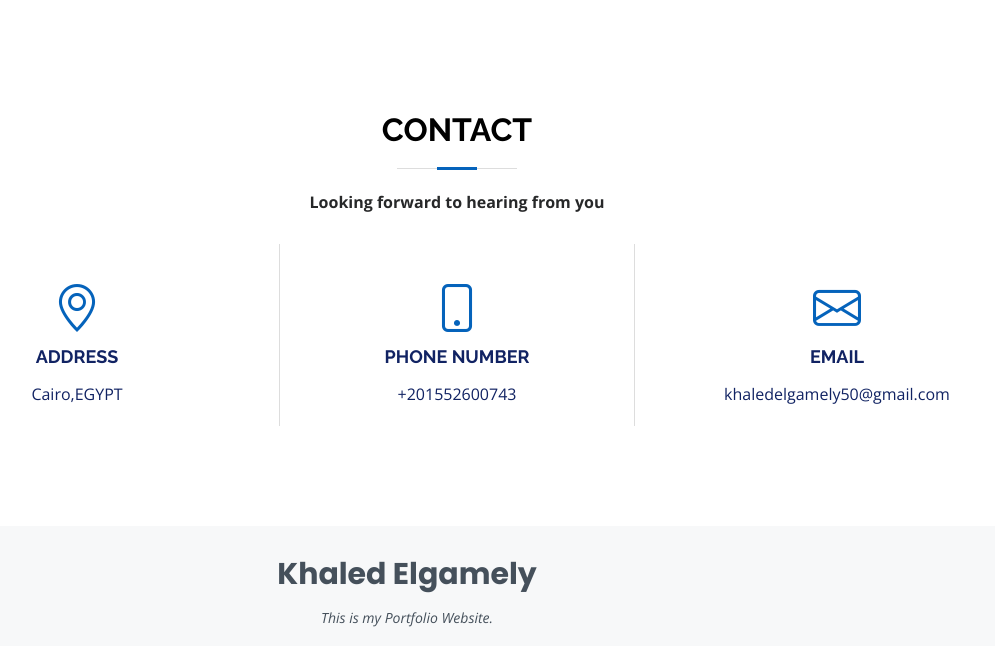
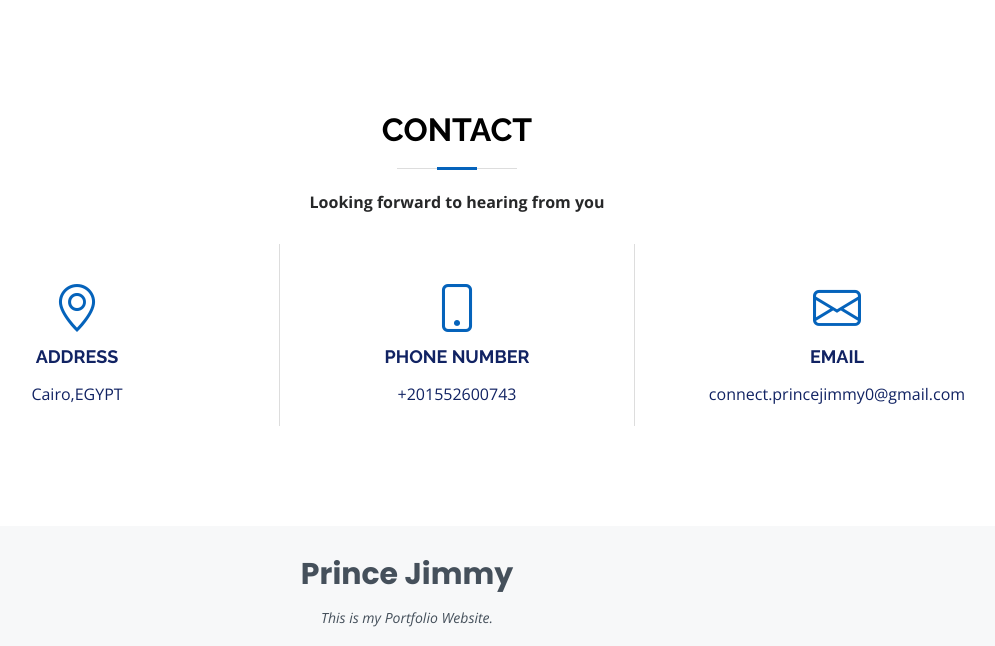
Before and after one commit to Braintech22/Jimmyfolio, a plain HTML site: page index.html in a window 1280 px wide. Shown: the part 3781-4427 px from the top of the page, without its empty margins (233-1228 px from the left). Drawn offline with nearby package versions, Linux system fonts and the light colour scheme; files whose address does not match are found by name.

Commit message:
Update index.html

```diff
--- a/index.html
+++ b/index.html
@@ -415,7 +415,7 @@
                         <div class="contact-email">
                             <i class="bi bi-envelope"></i>
                             <h3>Email</h3>
-                            <p>khaledelgamely50@gmail.com</a>
+                            <p>connect.princejimmy0@gmail.com</a>
                             </p>
                         </div>
                     </div>
@@ -428,7 +428,7 @@
     <!-- ======= Footer ======= -->
     <footer id="footer">
         <div class="container">
-            <h4>Khaled Elgamely</h4>
+            <h4>Prince Jimmy</h4>
             <p>This is my Portfolio Website.</p>
             <div class="social-links">
                 <a href="https://github.com/khaledelgamely" class="github"><i class="bx bxl-github"></i></a>
```
